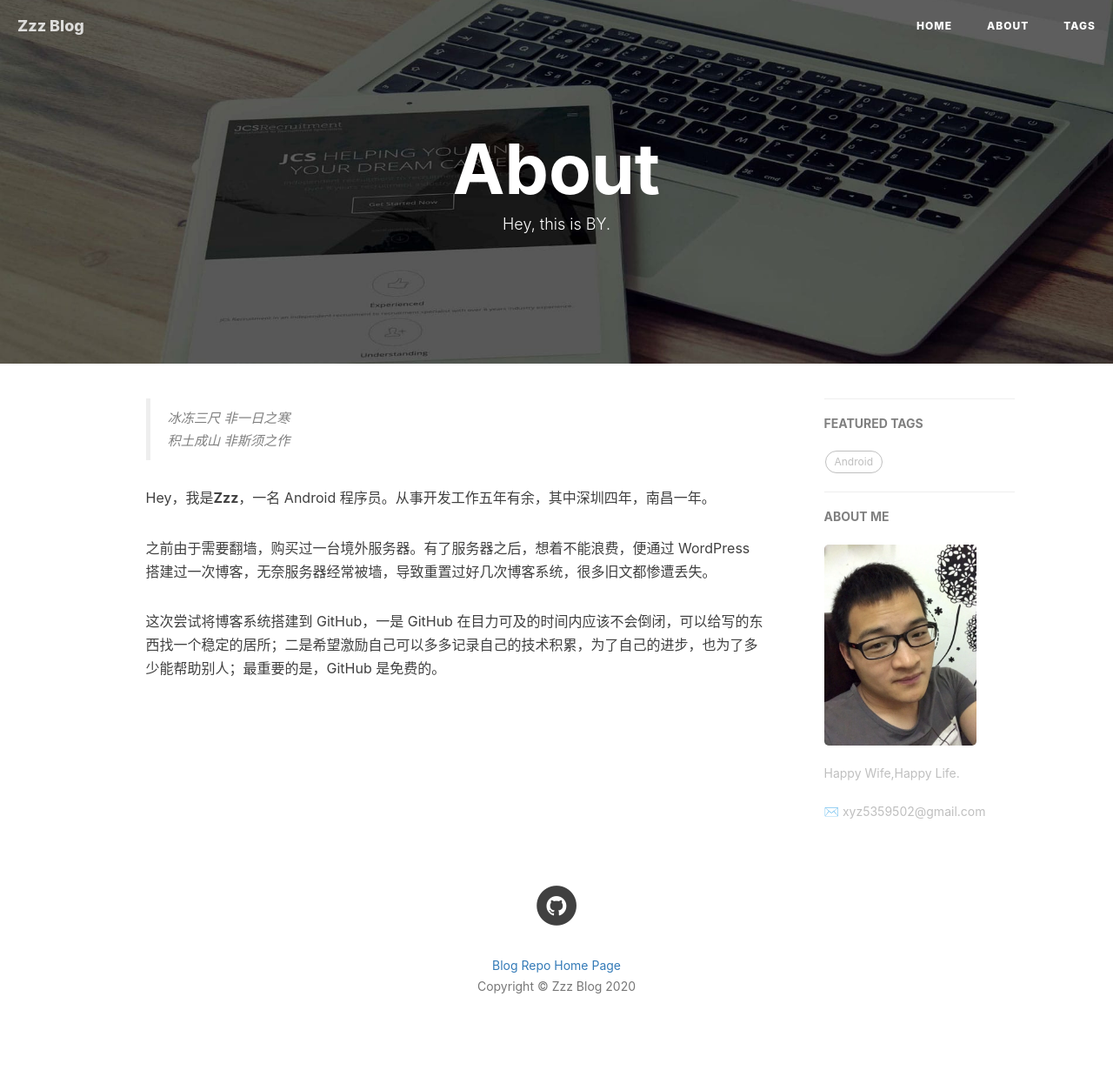
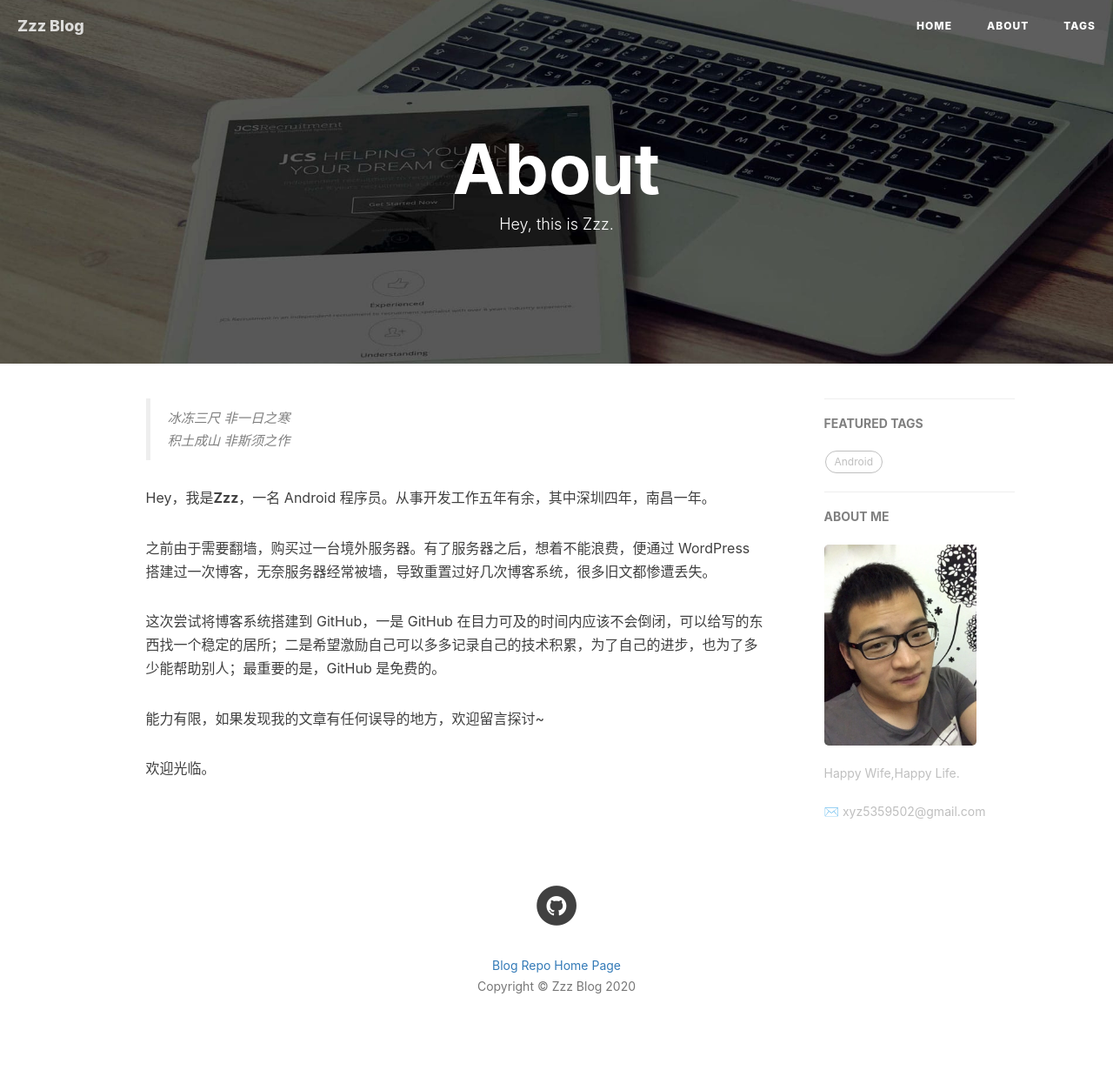
Before and after one commit to zilchzz/zilchzz.github.io, a Jekyll site: the page built from about.html, in a window 1280 px wide. Shown: the whole page at 87% size. Built offline with Jekyll 4.4.1, drawn with Linux system fonts in a browser that asks for light colours; nearby versions of some CDN libraries; comment, search, counter and statistics services are not loaded.

Commit message:
Update about.html

```diff
--- a/about.html
+++ b/about.html
@@ -1,7 +1,7 @@
 ---
 layout: page
 title: "About"
-description: "Hey, this is BY."
+description: "Hey, this is Zzz."
 header-img: "img/post-bg-rwd.jpg"
 ---
 
@@ -18,13 +18,15 @@ header-img: "img/post-bg-rwd.jpg"
     <blockquote><p>冰冻三尺 非一日之寒<br>
     积土成山 非斯须之作</p></blockquote>
 
-    <p>Hey，我是<strong>Zzz</strong>，一名 Android 程序员。从事开发工作五年有余，其中深圳四年，南昌一年。</p>
+    <p>  Hey，我是<strong>Zzz</strong>，一名 Android 程序员。从事开发工作五年有余，其中深圳四年，南昌一年。</p>
 
-    <p>之前由于需要翻墙，购买过一台境外服务器。有了服务器之后，想着不能浪费，便通过 WordPress 搭建过一次博客，无奈服务器经常被墙，导致重置过好几次博客系统，很多旧文都惨遭丢失。</p>
+    <p>  之前由于需要翻墙，购买过一台境外服务器。有了服务器之后，想着不能浪费，便通过 WordPress 搭建过一次博客，无奈服务器经常被墙，导致重置过好几次博客系统，很多旧文都惨遭丢失。</p>
 
-    <p>这次尝试将博客系统搭建到 GitHub，一是 GitHub 在目力可及的时间内应该不会倒闭，可以给写的东西找一个稳定的居所；二是希望激励自己可以多多记录自己的技术积累，为了自己的进步，也为了多少能帮助别人；最重要的是，GitHub 是免费的。</p>
+    <p>  这次尝试将博客系统搭建到 GitHub，一是 GitHub 在目力可及的时间内应该不会倒闭，可以给写的东西找一个稳定的居所；二是希望激励自己可以多多记录自己的技术积累，为了自己的进步，也为了多少能帮助别人；最重要的是，GitHub 是免费的。</p>
 
-    <p></p>
+    <p>  能力有限，如果发现我的文章有任何误导的地方，欢迎留言探讨~</p>
+
+    <p>  欢迎光临。</p>
 </div>
 
 <!-- English Version -->
```
